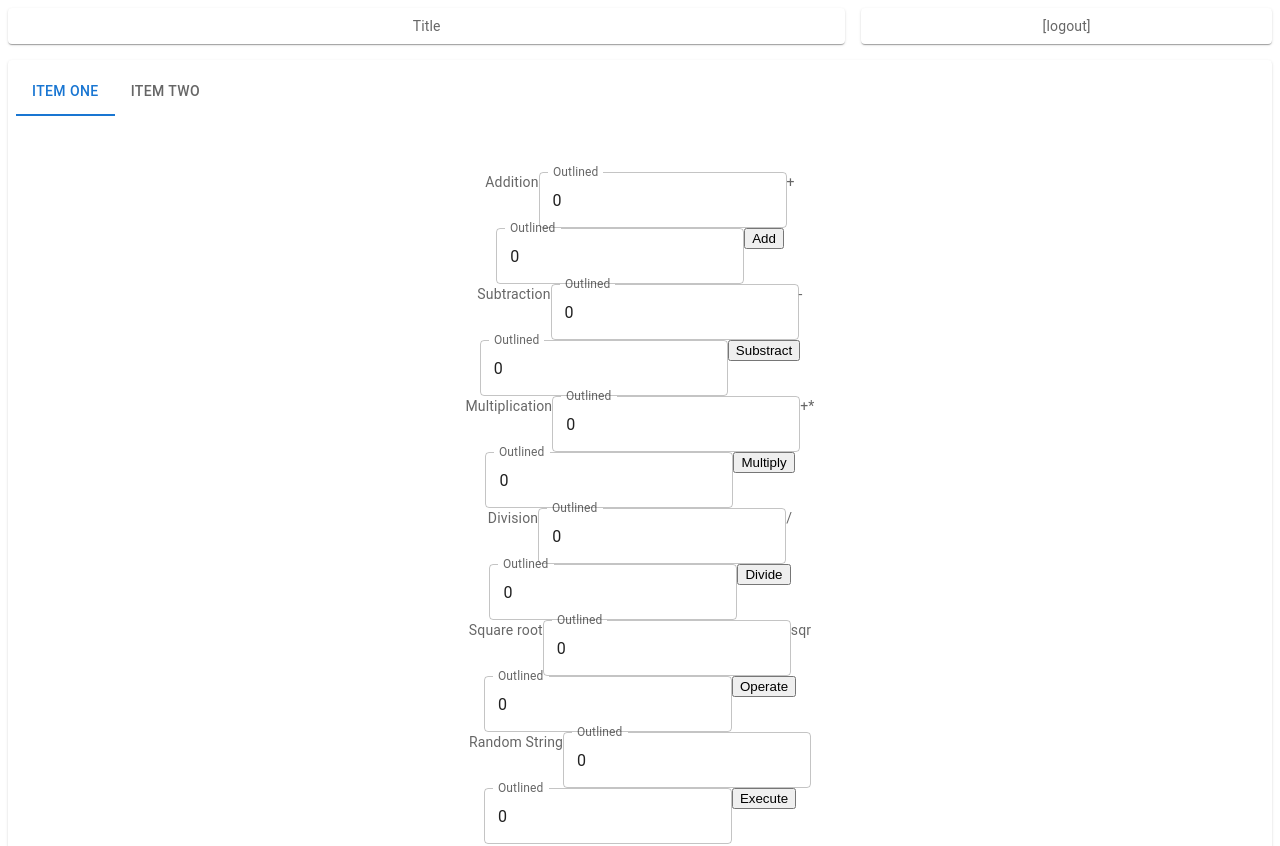
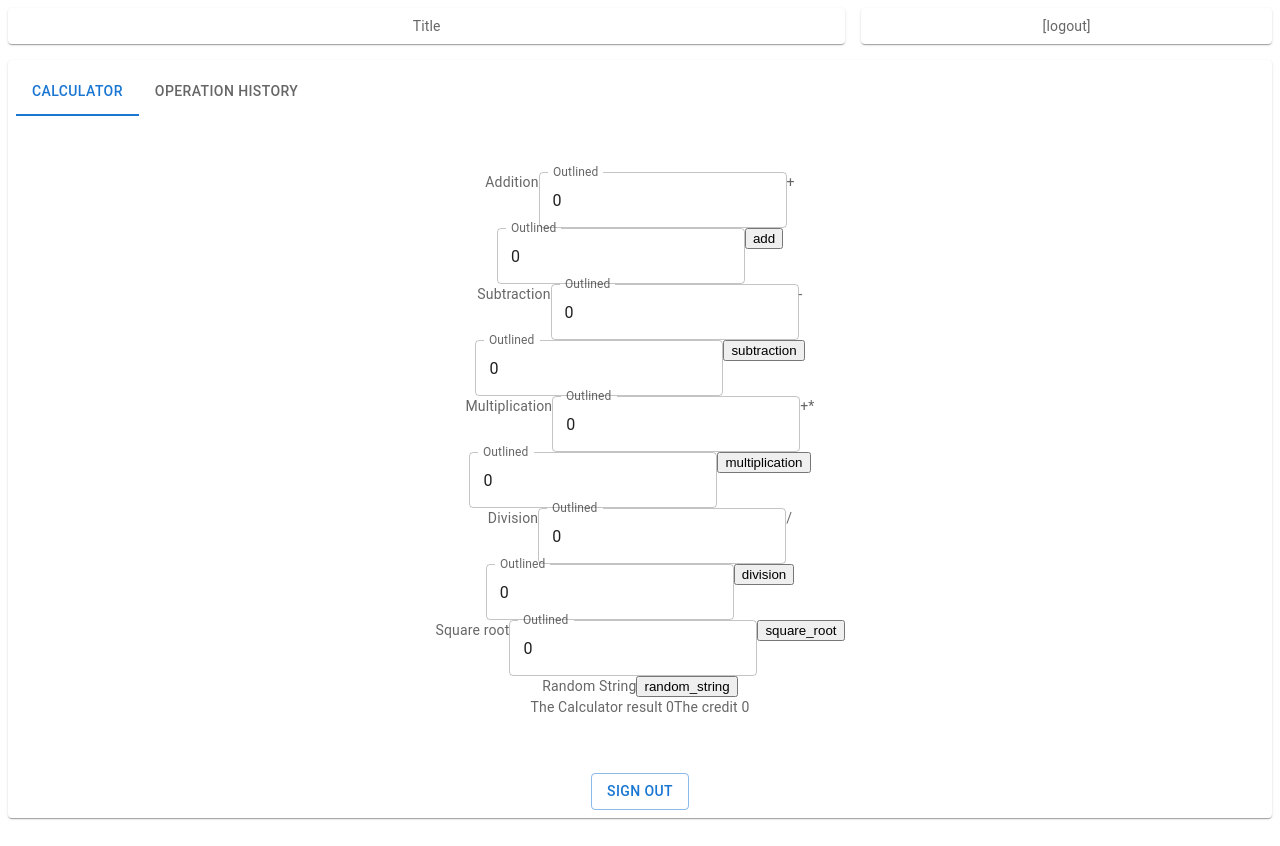
Before and after one commit to nfmelendez/tn-frontend, a Gatsby app: page /app in a window 1280 px wide. Shown: the top 846 px of the page. Built offline with nearby package versions, Linux system fonts and the light colour scheme.

Commit message:
Login + precision in transport layer, refactor constants

```diff
--- a/src/components/Login.js
+++ b/src/components/Login.js
@@ -30,7 +30,6 @@ export default function Login() {
           event.preventDefault()
           const err = await handleLogin(credentials);
           if(err) {
-            debugger;
             setLoginError(err);
           }
         }
--- a/src/components/calculator/Operation.js
+++ b/src/components/calculator/Operation.js
@@ -12,8 +12,8 @@ import { Box, styled } from '@mui/system';
 export default function Operation({ opName, opSymbol, opActionName, onResult, parentState}) {
 
     const defaultState = {
-        left: parentState.result,
-        right: 0
+        left: "0",
+        right: "0"
     }
 
     const [state, setState] = useState(defaultState);
@@ -22,15 +22,12 @@ export default function Operation({ opName, opSymbol, opActionName, onResult, pa
 
     async function handleSubmit(e) {
         e.preventDefault();
-        debugger;
-        const result = await operation(opSymbol, parentState.result, state.right);
-
+        const result = await operation(opActionName, state.left, state.right);
         onResult(result);
 
     }
 
-    function handleUpdate(e){
-        debugger;
+    function handleUpdateRight(e){
         e.preventDefault();
         const value = e.target.value;
         //accept only numbers
@@ -42,6 +39,16 @@ export default function Operation({ opName, opSymbol, opActionName, onResult, pa
 
     }
 
+    function handleUpdateLeft(e) {
+      e.preventDefault();
+      const value = e.target.value;
+      setState(prev => (
+          {...prev,
+          left: value
+          }
+      ))
+    }
+
   return (
     <form
     method="post"
@@ -51,14 +58,17 @@ export default function Operation({ opName, opSymbol, opActionName, onResult, pa
   >
     <label>
       {opName}
-      <TextField id="outlined-basic" label="Outlined" variant="outlined"  name="left" value={parentState.result}   />
+      { opActionName !== "random_string"  &&
+      <TextField id="outlined-basic" label="Outlined" variant="outlined"  name="left" value={state.left}  onChange={handleUpdateLeft}  />
+      }
+    </label>
+    {(opActionName !== "square_root" && opActionName !== "random_string")  &&
+    <label>
+      {opSymbol}
+      <TextField id="outlined-basic" label="Outlined" variant="outlined"  name="right" value={state.right}  onChange={handleUpdateRight} />
 
     </label>
-    <label>
-      {opSymbol}
-      <TextField id="outlined-basic" label="Outlined" variant="outlined"  name="right" value={state.right}  onChange={handleUpdate} />
-
-    </label>
+    }
     <input type="submit" value={opActionName} />
   </form>
   );
--- a/src/components/calculator/calculator.js
+++ b/src/components/calculator/calculator.js
@@ -14,7 +14,7 @@ import Operation from './Operation';
 
 export default function Calculator() {
 
-  const [state, setState] = useState({result : 0, credit: 0});
+  const [state, setState] = useState({result : "0", credit: 0});
 
 
 
@@ -32,12 +32,12 @@ export default function Calculator() {
     <Container maxWidth="sm">
       <Box sx={{ my: 4 }}>
 
-        <Operation opName="Addition" opSymbol="+" opActionName="Add" onResult={onResult} parentState={state}></Operation>
-            <Operation opName="Subtraction" opSymbol="-" opActionName="Substract" onResult={onResult} parentState={state}></Operation>
-            <Operation opName="Multiplication" opSymbol="+*" opActionName="Multiply" onResult={onResult} parentState={state}></Operation>
-            <Operation opName="Division" opSymbol="/" opActionName="Divide" onResult={onResult} parentState={state}></Operation>
-            <Operation opName="Square root" opSymbol="sqr" opActionName="Operate" onResult={onResult} parentState={state}></Operation>
-            <Operation opName="Random String" opSymbol="" opActionName="Execute" onResult={onResult} parentState={state}></Operation>
+        <Operation opName="Addition" opSymbol="+" opActionName="add" onResult={onResult} parentState={state}></Operation>
+            <Operation opName="Subtraction" opSymbol="-" opActionName="subtraction" onResult={onResult} parentState={state}></Operation>
+            <Operation opName="Multiplication" opSymbol="+*" opActionName="multiplication" onResult={onResult} parentState={state}></Operation>
+            <Operation opName="Division" opSymbol="/" opActionName="division" onResult={onResult} parentState={state}></Operation>
+            <Operation opName="Square root" opSymbol="sqr" opActionName="square_root" onResult={onResult} parentState={state}></Operation>
+            <Operation opName="Random String" opSymbol="" opActionName="random_string" onResult={onResult} parentState={state}></Operation>
             The Calculator result {state.result}
             The credit {state.credit}
 
--- /dev/null
+++ b/src/config/constants.js
@@ -0,0 +1 @@
+export const HOST_URL = `https://avsvppatj3.execute-api.us-east-1.amazonaws.com`
--- a/src/controller/authService.js
+++ b/src/controller/authService.js
@@ -3,9 +3,10 @@
 import { navigate } from "gatsby"
 
 import axios from "axios";
+import { HOST_URL } from "../config/constants";
 
 const VERSION = "v1"
-const URL = ` https://ontmzy9lwe.execute-api.us-east-1.amazonaws.com/dev/${VERSION}/`
+const URL = `${HOST_URL}/dev/${VERSION}/`
 
 
 const USER_STORAGE = "userStorage"
@@ -22,13 +23,11 @@ const setUser = user =>
   window.localStorage.setItem(USER_STORAGE, JSON.stringify(user))
 
 export const handleLogin = async ({ username, password }) => {
-  debugger;
   try {
     const response = await axios.post(URL + "user/login", {
       username: username,
       password: password,
     });
-    debugger;
     setUser({
       username: username,
       session: response.data.session,
--- a/src/controller/calculatorService.js
+++ b/src/controller/calculatorService.js
@@ -1,18 +1,38 @@
 
 import axios from "axios";
+import { getUser } from "./authService";
+import { HOST_URL } from "../config/constants";
+
 const VERSION = "v1"
-const URL = ` https://ontmzy9lwe.execute-api.us-east-1.amazonaws.com/dev/${VERSION}/`
+const URL = `${HOST_URL}/dev/${VERSION}/`
+
+const precisionFactor = 1000000; // 6 digits
+
+function toIntWithPrecision(aParam) {
+    const multiplied = parseFloat(aParam) * precisionFactor;
+    const integerRepresentation = Math.round(multiplied);
+    return String(integerRepresentation);
+}
+
+function toStrWithoutPrecision(aParam) {
+    const withoutPrecision = aParam / precisionFactor;
+    let formattedNumber = withoutPrecision.toFixed(2);
+
+    return String(formattedNumber);
+}
 
 export async function operation(operation, left, right) {
-        try {
-            const response = await axios.post(URL + "add", {
-            left: left,
-            right: right,
-            });
-            //TODO: see credits
-            return { result: response.data.result, credit: 1};
-        } catch (err) {
-            //setError('An error occurred');
-            console.error(err);
-        }
+    try {
+        const user = getUser();
+        const response = await axios.post(URL + operation, {
+            left: toIntWithPrecision(left),
+            right: toIntWithPrecision(right),
+            'App-Username': user.username,
+            'App-Session': user.session,
+        });
+        return { result: toStrWithoutPrecision(response.data.result), credit: response.data.credit };
+    } catch (err) {
+        // Handle error
+        console.error(err);
+    }
 }
--- a/src/pages/app.js
+++ b/src/pages/app.js
@@ -65,8 +65,8 @@ export default function AppTabs() {
     <Layout >
 
         <Tabs value={value} onChange={handleChange} aria-label="basic tabs example">
-          <Tab label="Item One" {...a11yProps(0)} />
-          <Tab label="Item Two" {...a11yProps(1)} />
+          <Tab label="Calculator" {...a11yProps(0)} />
+          <Tab label="Operation History" {...a11yProps(1)} />
         </Tabs>
 
         <CustomTabPanel value={value} index={0}>
```
Also changed, not shown: 1 other file (tests, documents, lock files or other folders).
